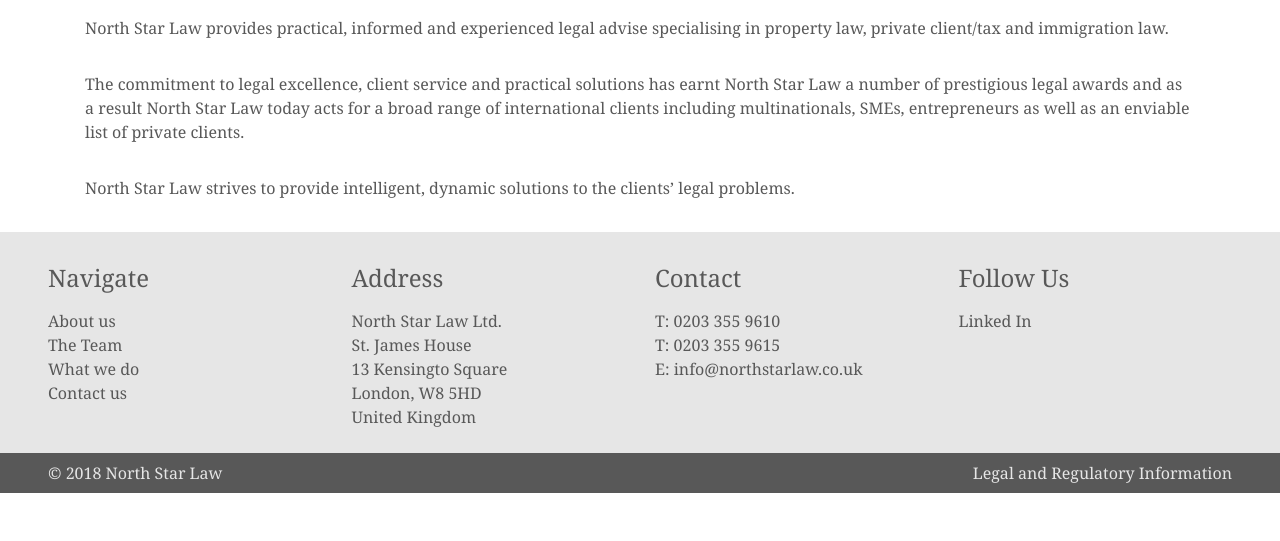
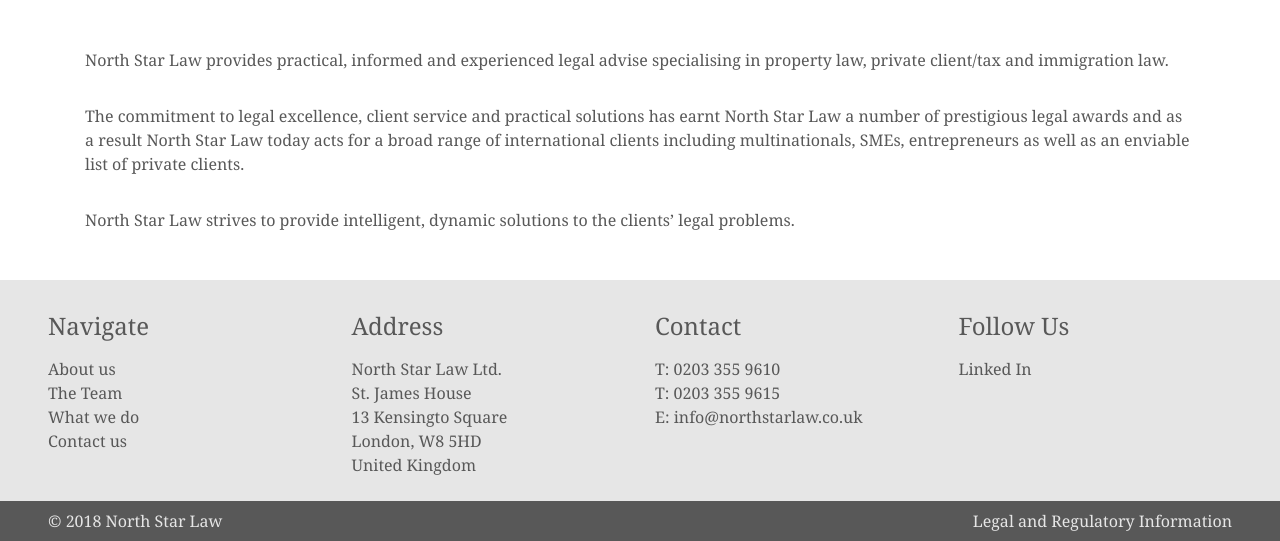
Before and after one commit to northstarlaw/website, a Jekyll site: the page built from docs/about.html, in a window 1280 px wide. Shown: the part 730-1271 px from the top of the page. Built offline with Jekyll 4.4.1, drawn with Linux system fonts in a browser that asks for light colours; before the commit the page ends 1223 px from its top, so only the background shows below that.

Commit message:
Bug/margin on banner (#22)
* increase padding on banner and margin on footer

* remove class

```diff
--- a/docs/_sass/_banner.scss
+++ b/docs/_sass/_banner.scss
@@ -1,6 +1,6 @@
 .banner {
   height: $banner-height;
-  margin-bottom: $spacer;
+  margin-bottom: $spacer * 3;
 
   background-repeat: no-repeat;
   background-position: center;
--- a/docs/_sass/_footer.scss
+++ b/docs/_sass/_footer.scss
@@ -2,7 +2,7 @@
   background: color("light-grey");
   padding-top: $spacer * 2;
   padding-bottom: ($spacer /2);
-  margin-top: $spacer * 2;
+  margin-top: $spacer * 3;
 }
 
 .footer-legal {
```
